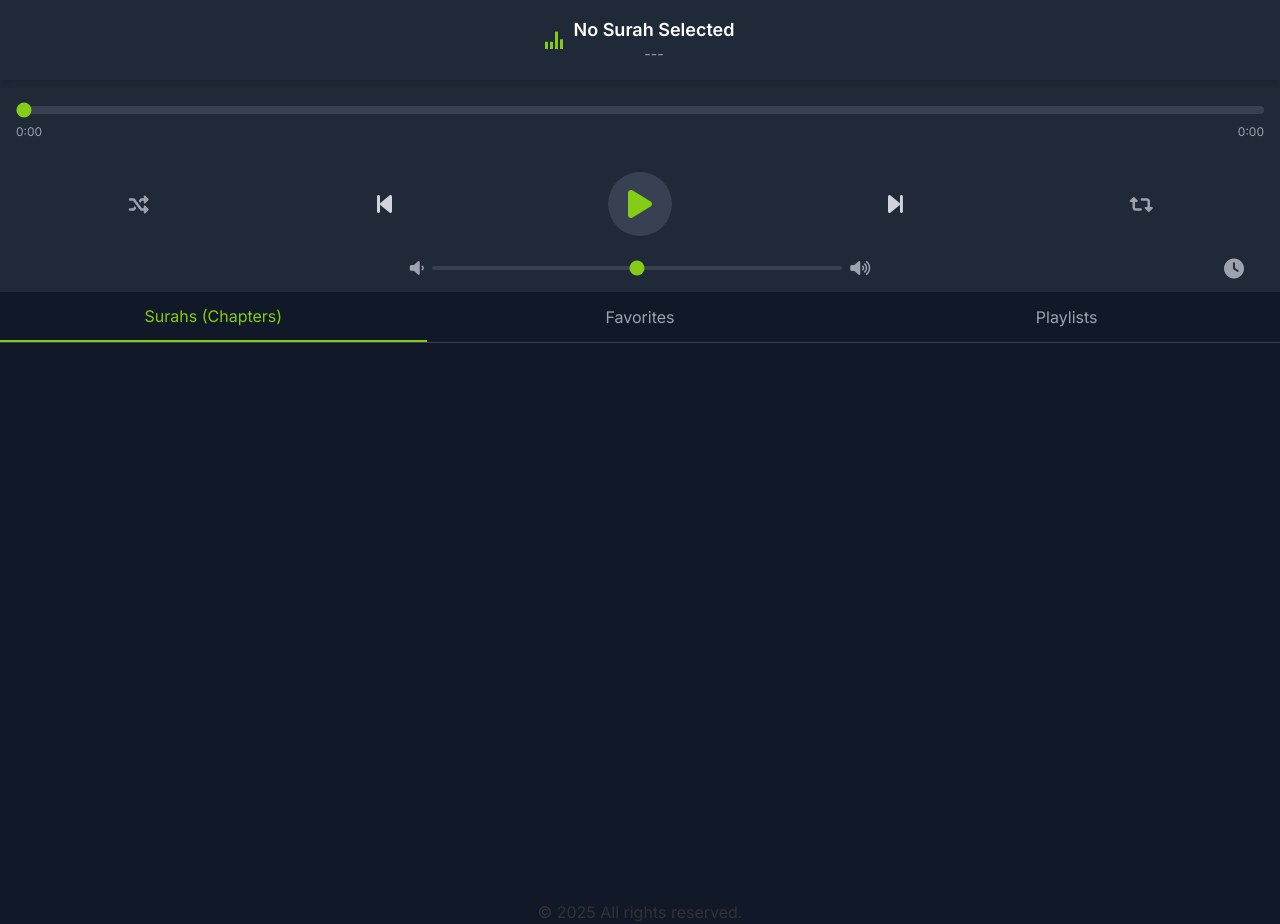
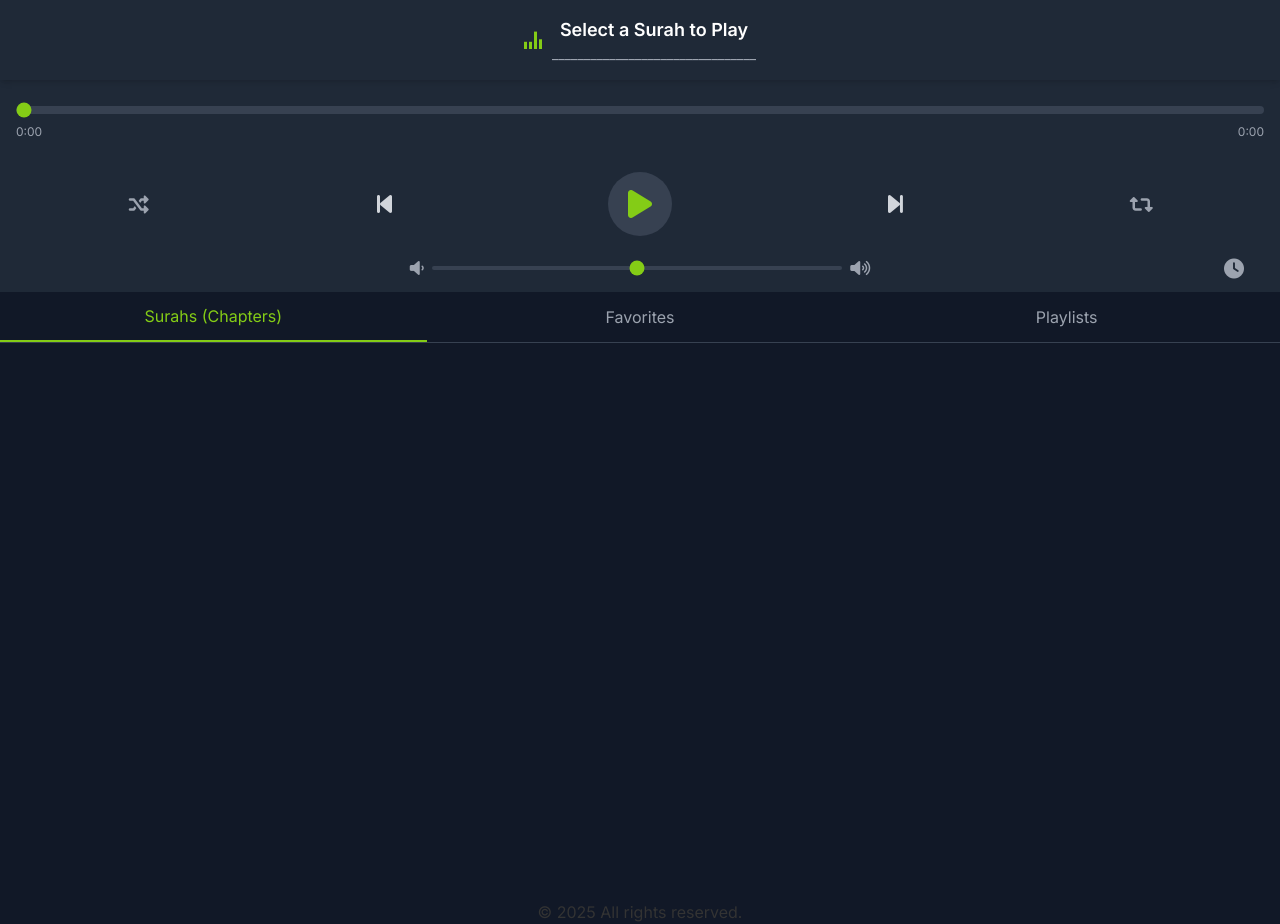
Before and after one commit to shaimapinos/quranenglishstream, a Jekyll site: the page built from index.md, in a window 1280 px wide. Built offline with Jekyll 4.4.1, drawn with Linux system fonts in a browser that asks for light colours; nearby versions of some CDN libraries; our own code applies the rules of GitHub Pages for plain Markdown files; comment, search, counter and statistics services are not loaded.

Commit message:
Update index.md

```diff
--- a/index.md
+++ b/index.md
@@ -1,4 +1,3 @@
-
 
 <html lang="en">
 <head>
@@ -156,8 +155,8 @@
                        <span></span><span></span><span></span><span></span>
                     </div>
                     <div>
-                        <p id="songTitle" class="text-lg font-semibold truncate">No Surah Selected</p>
-                        <p id="songArtist" class="text-sm text-gray-400 truncate">---</p>
+                        <p id="songTitle" class="text-lg font-semibold truncate">Select a Surah to Play</p>
+                        <p id="songArtist" class="text-sm text-gray-400 truncate">________________________________</p>
                     </div>
                 </div>
             </div>
```
